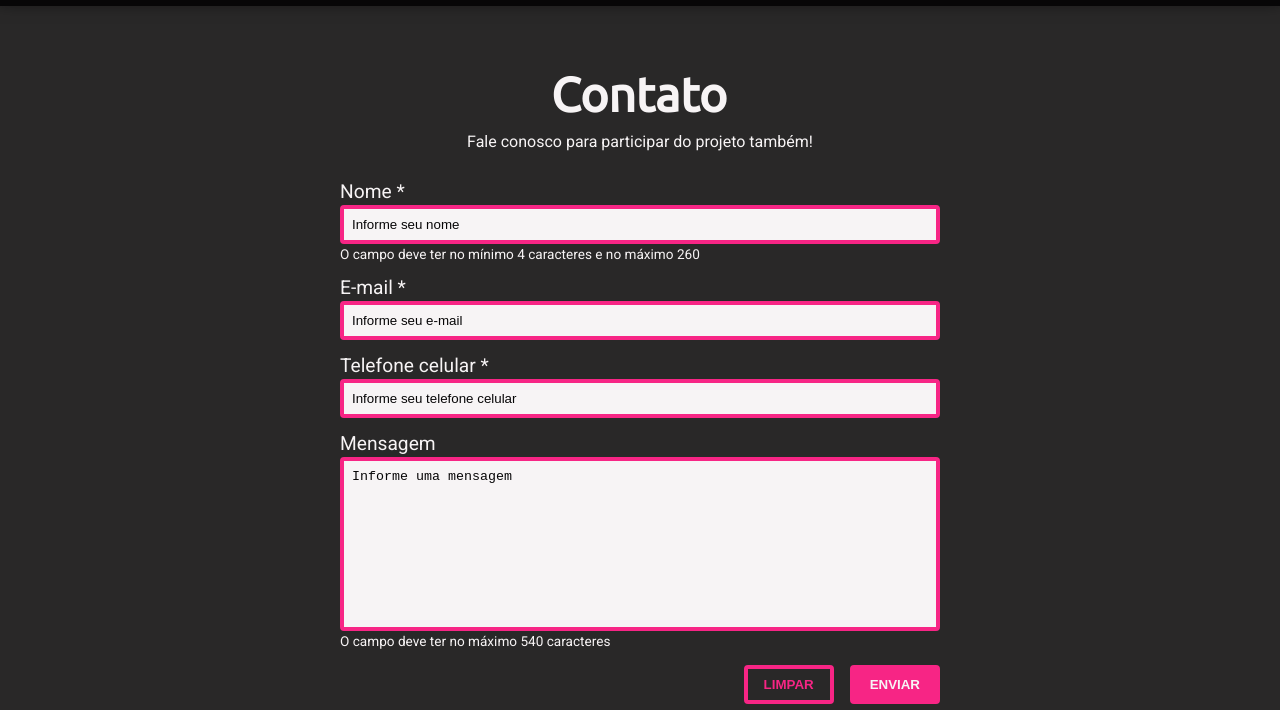
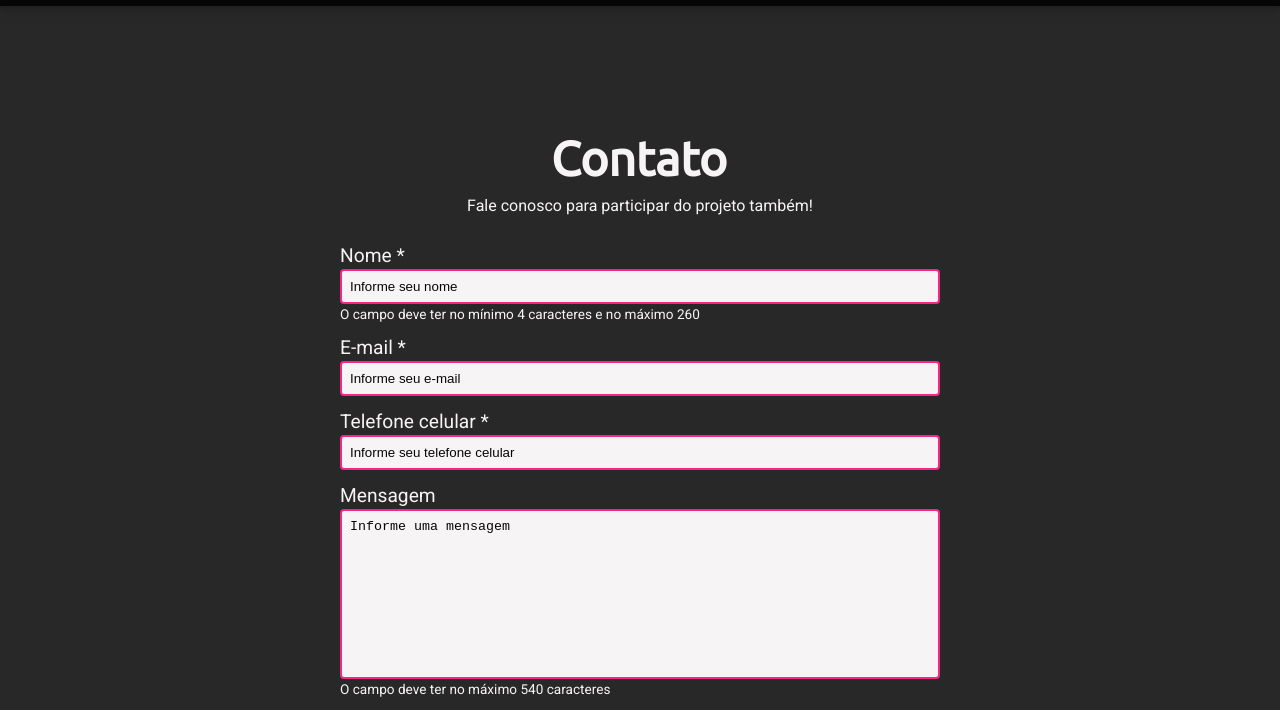
Before and after one commit to hotequil/fiap-friend-bot-web-page, a plain HTML site: page pages/contact.html in a window 1280 px wide. Shown: the part 66-776 px from the top of the page. Drawn offline with Linux system fonts and the light colour scheme.

Commit message:
ajsutado padding do form

```diff
--- a/stylesheets/contact.css
+++ b/stylesheets/contact.css
@@ -3,12 +3,14 @@
 }
 
 .contact__form{
+    --padding-form: 8rem;
+
     display: flex;
     flex-direction: column;
     justify-content: center;
     align-items: center;
-    padding-top: var(--sapce);
-    padding-bottom: var(--sapce);
+    padding-top: var(--padding-form);
+    padding-bottom: var(--padding-form);
 }
 
 .contact__title{
--- a/stylesheets/styles.css
+++ b/stylesheets/styles.css
@@ -75,7 +75,7 @@ img{
 
 .form__input{
     border-radius: var(--border-radius);
-    border: var(--border) var(--pink);
+    border: var(--field-border) var(--pink);
     padding: .5rem;
     width: 100%;
     box-sizing: border-box;
@@ -131,7 +131,7 @@ img{
 
 .button{
     border-radius: var(--border-radius);
-    border: var(--border) var(--pink);
+    border: var(--field-border) var(--pink);
     background-color: var(--pink);
     text-align: center;
     color: var(--white);
--- a/stylesheets/variables.css
+++ b/stylesheets/variables.css
@@ -5,6 +5,7 @@
     --black: #070607;
     --white: #f7f4f5;
     --border: 4px solid;
+    --field-border: 2px solid;
     --font-title: 'Ubuntu', sans-serif;
     --menu-height: 72px;
     --max-width: 1200px;
```
